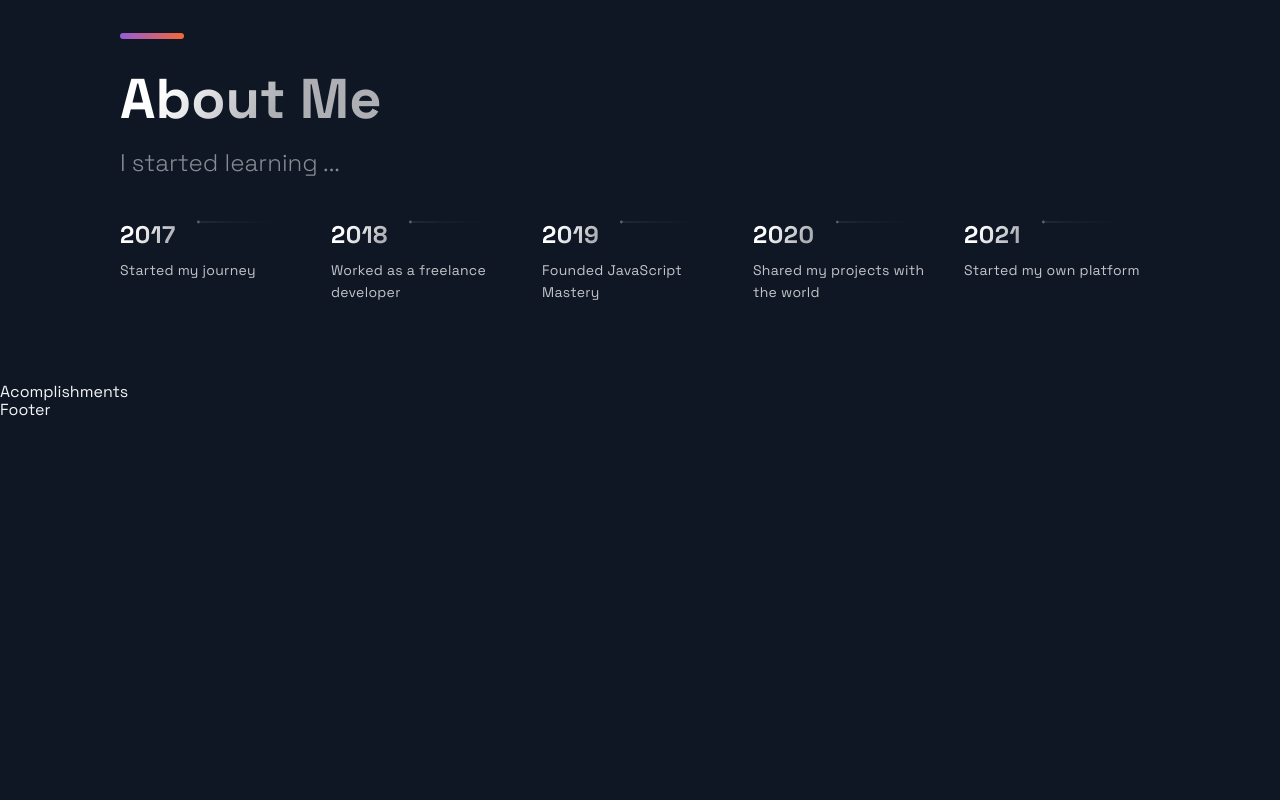
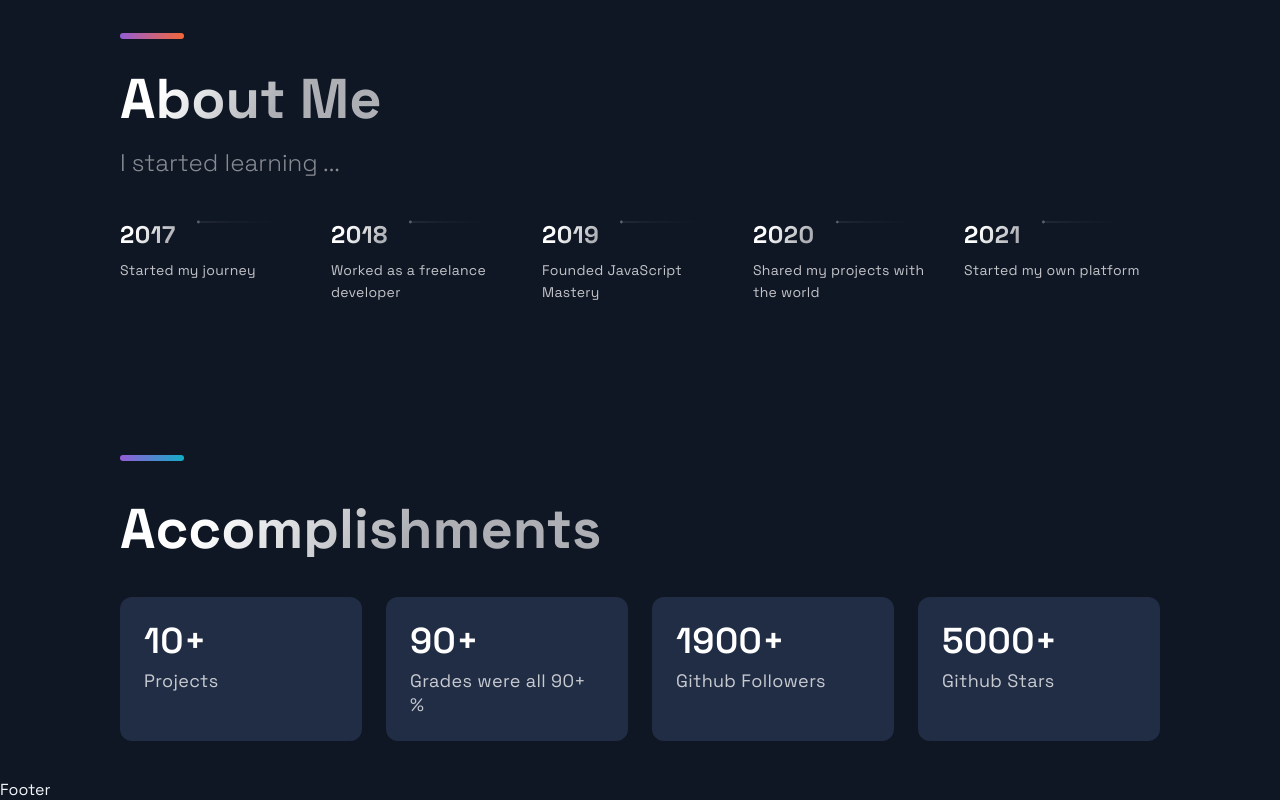
Before and after one commit to robmartel/modern_portfolio_structure, a Next.js app: page / in a window 1280 px wide. Shown: the part 2852-3652 px from the top of the page. Before the commit the page ends 3272 px from the top, so only its background shows below. Built offline with nearby package versions, Linux system fonts and the light colour scheme.

Commit message:
created structure for the accomplishments section and changed a spelling error

```diff
--- /dev/null
+++ b/src/components/Accomplishments/Accomplishments.js
@@ -0,0 +1,28 @@
+import React from 'react';
+
+import { Section, SectionDivider, SectionTitle } from '../../styles/GlobalComponents';
+import { Box, Boxes, BoxNum, BoxText } from './AccomplishmentsStyles';
+
+const data = [
+  { number: 10, text: 'Projects'},
+  { number: 90, text: 'Grades were all 90+ %', },
+  { number: 1900, text: 'Github Followers', },
+  { number: 5000, text: 'Github Stars', }
+];
+
+const Accomplishments = () => (
+  <Section>
+    <SectionDivider divider/>
+    <SectionTitle>Accomplishments</SectionTitle>
+    <Boxes>
+      {data.map((card, index) => (
+        <Box key={index}>
+          <BoxNum>{card.number}+</BoxNum>
+          <BoxText>{card.text}</BoxText>
+        </Box>
+      ))}
+    </Boxes>
+  </Section>
+);
+
+export default Accomplishments;
--- a/src/components/Acomplishments/Acomplishments.js
+++ /dev/null
@@ -1,19 +0,0 @@
-import React from 'react';
-
-import { Section, SectionDivider, SectionTitle } from '../../styles/GlobalComponents';
-import { Box, Boxes, BoxNum, BoxText } from './AcomplishmentsStyles';
-
-const data = [
-  { number: 20, text: 'Open Source Projects'},
-  { number: 1000, text: 'Students', },
-  { number: 1900, text: 'Github Followers', },
-  { number: 5000, text: 'Github Stars', }
-];
-
-const Acomplishments = () => (
-  <div>
-    Acomplishments
-  </div>
-);
-
-export default Acomplishments;
--- a/src/pages/index.js
+++ b/src/pages/index.js
@@ -1,4 +1,4 @@
-import Acomplishments from '../components/Acomplishments/Acomplishments';
+import Acomplishments from '../components/Accomplishments/Accomplishments';
 import BgAnimation from '../components/BackgrooundAnimation/BackgroundAnimation';
 import Hero from '../components/Hero/Hero';
 import Projects from '../components/Projects/Projects';
```
Also changed, not shown: src/components/Accomplishments/AccomplishmentsStyles.js (renamed from src/components/Acomplishments/AcomplishmentsStyles.js).
